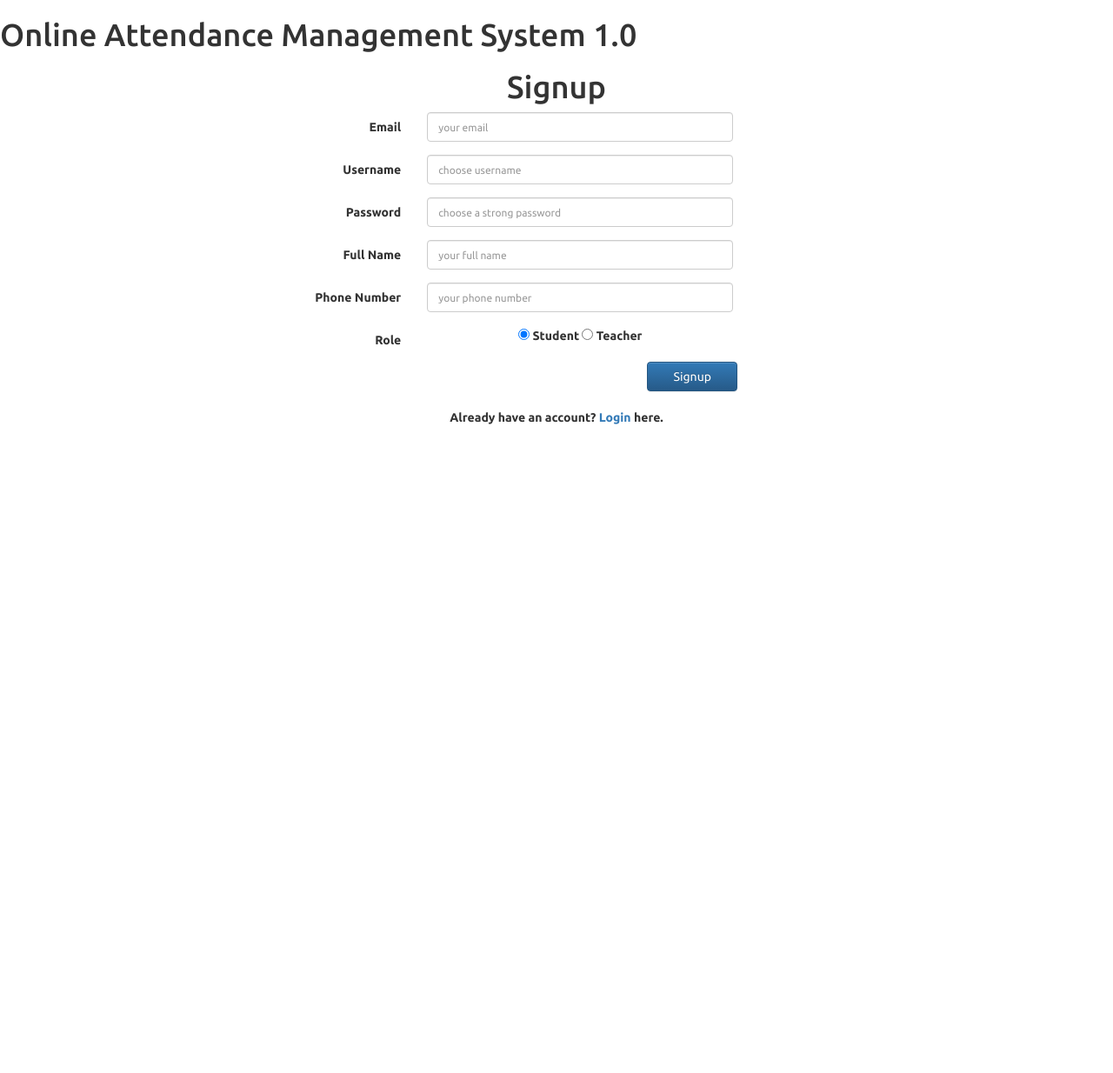
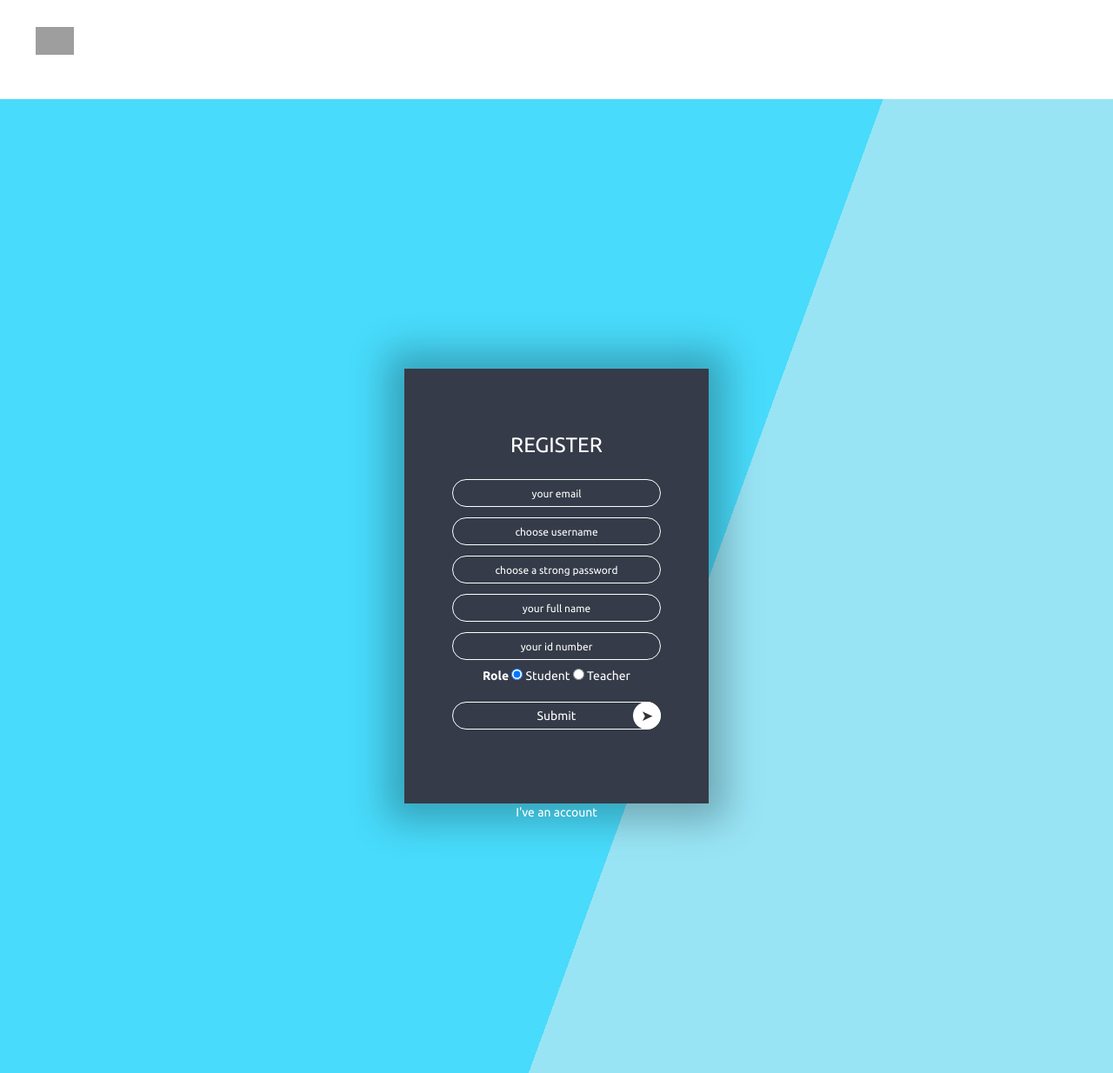
Before and after one commit to dagiteferi/Attendance-System, a PHP site: page /signup.php in a window 1280 px wide. Shown: the whole page at 87% size. Before the commit the page ends 488 px from the top, so only its background shows below. Run offline with PHP 8.4, Linux system fonts and the light colour scheme; grey boxes are pictures that could not be loaded.

Commit message:
firt phise commit

```diff
--- a/signup.php
+++ b/signup.php
@@ -49,7 +49,7 @@
 <!DOCTYPE html>
 <html lang="en">
 <head>
-<title>Online Attendance Management System 1.0</title>
+
 <meta charset="UTF-8">
 
   <link rel="stylesheet" type="text/css" href="css/main.css">
@@ -75,13 +75,27 @@
 </head>
 <body>
 
-<header>
+ <!-- Navbar -->
+ <nav class="navbar">
+    <div class="inner-width">
+      <a href="index.html" class="logo"></a>
+      <button class="menu-toggler">
+        <span></span>
+        <span></span>  <!--nav bar for mobile view-->
+        <span></span>
+      </button>
+      <div class="navbar-menu">
+        <a href="index.html">Home</a>
+        <a href="index.html#about">About</a><!--move to home-pagee about section-->
+        <a href="index.html#service">Services</a><!--move to home-pagee Services section-->
+        <a href="index.html#education">Education</a><!--move to home-pagee Education section-->
+        <a href="index.html#work">Works</a><!--move to home-pagee Works section-->
+        <a href="index.html#contact">Contact</a><!--move to home-pagee Contact section-->
+      </div>
+    </div>
+  </nav>
+<center>
 
-  <h1>Online Attendance Management System 1.0</h1>
-
-</header>
-<center>
-<h1>Signup</h1>
 <div class="content">
 
   <div class="row">
@@ -90,65 +104,38 @@
     if(isset($error_msg)) echo $error_msg;
      ?>
 
-    <form method="post" class="form-horizontal col-md-6 col-md-offset-3">
+    <div class="body">
+    <div class="continer">
+        <div class="card" id="card">
+            <div class="div1">
+                <h2>REGISTER</h2>
+                <form method="post" >
 
-      <div class="form-group">
-          <label for="input1" class="col-sm-3 control-label">Email</label>
-          <div class="col-sm-7">
-            <input type="text" name="email"  class="form-control" id="input1" placeholder="your email" />
-          </div>
-      </div>
+                    <input type="text" name="email"  class="input" id="input1" placeholder="your email" required/>
+                    <input type="text" name="uname"  class="input" id="input1" placeholder="choose username" />
 
-      <div class="form-group">
-          <label for="input1" class="col-sm-3 control-label">Username</label>
-          <div class="col-sm-7">
-            <input type="text" name="uname"  class="form-control" id="input1" placeholder="choose username" />
-          </div>
-      </div>
-
-      <div class="form-group">
-          <label for="input1" class="col-sm-3 control-label">Password</label>
-          <div class="col-sm-7">
-            <input type="password" name="pass"  class="form-control" id="input1" placeholder="choose a strong password" />
-          </div>
-      </div>
-
-      <div class="form-group">
-          <label for="input1" class="col-sm-3 control-label">Full Name</label>
-          <div class="col-sm-7">
-            <input type="text" name="fname"  class="form-control" id="input1" placeholder="your full name" />
-          </div>
-      </div>
-
-      <div class="form-group">
-          <label for="input1" class="col-sm-3 control-label">Phone Number</label>
-          <div class="col-sm-7">
-            <input type="text" name="phone"  class="form-control" id="input1" placeholder="your phone number" />
-          </div>
-      </div>
+                    <input type="password" name="pass"  class="input" id="input1" placeholder="choose a strong password" />
+                    <input type="text" name="fname"  class="input" id="input1" placeholder="your full name" />
+                    <input type="text" name="phone"  class="input" id="input1" placeholder="your id number" />
+                    <div class="form-group" class="radio">
+                        <label for="input1" class="">Role</label>
 
 
-      <div class="form-group" class="radio">
-      <label for="input1" class="col-sm-3 control-label">Role</label>
-      <div class="col-sm-7">
-        <label>
-          <input type="radio" name="type" id="optionsRadios1" value="student" checked> Student
-        </label>
-            <label>
-          <input type="radio" name="type" id="optionsRadios1" value="teacher"> Teacher
-        </label>
+                            <input type="radio" name="type" id="optionsRadios1" value="student" checked> Student
 
-      </div>
-      </div>
+                            <input type="radio" name="type" id="optionsRadios1" value="teacher"> Teacher
+                          </div>
+                    <button type="submit" class="submit-btn" name="signup" >Submit</button>
 
-      <input type="submit" class="btn btn-primary col-md-2 col-md-offset-8" value="Signup" name="signup" />
-    </form>
-  </div>
-    <br>
-    <p><strong>Already have an account? <a href="index.php">Login</a> here.</strong></p>
+                </form>
+                <a href="index.php">
+                    <button type="button" class="btn">I've an account</button>
+                </a>
 
+            </div>
+        </div>
+    </div>
 </div>
-
 </center>
 
 </body>
```
Also changed, not shown: reset.php (+35 -25 lines), student/index.php (+20 -23 lines), student/students.php (+18 -14 lines).
